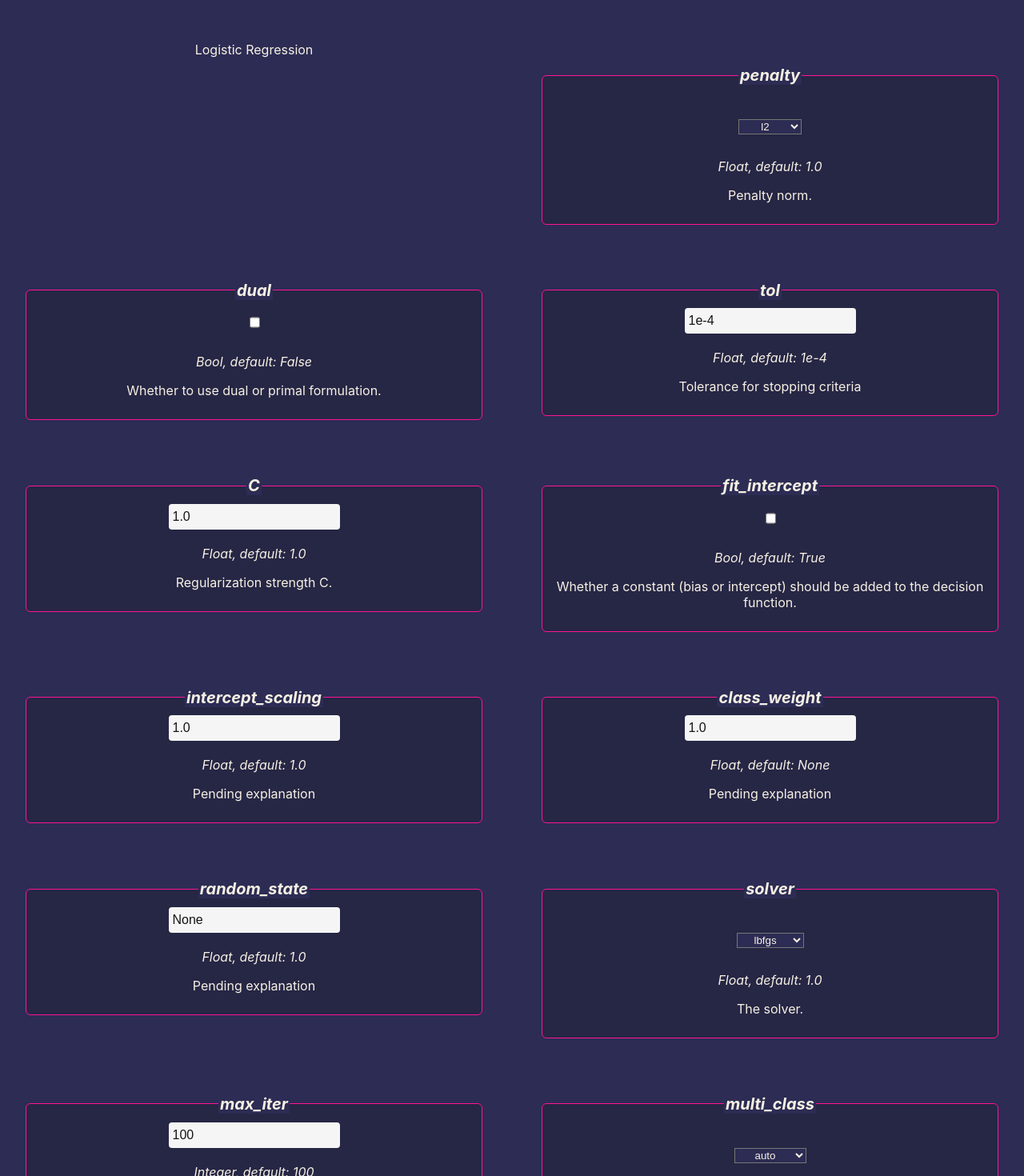
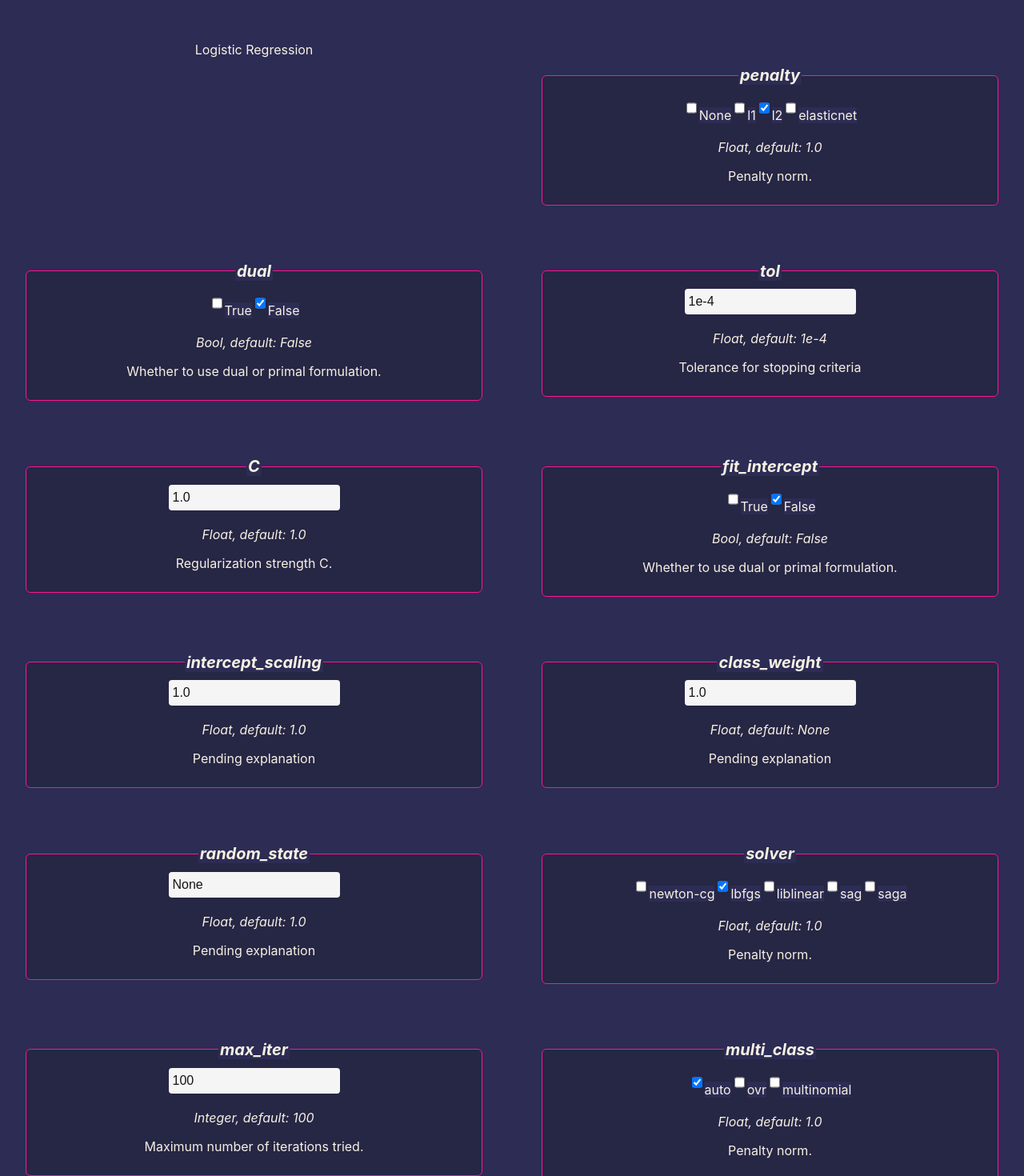
Before and after one commit to tavetisyan95/mlflow_web_app, a React (Create React App) app in the folder app/TPOT_web_app/: page / in a window 1280 px wide. Shown: the part 900-2370 px from the top of the page at 80% size. Built offline with nearby package versions, Linux system fonts and the light colour scheme; no server answers.

Commit message:
Updating app

```diff
--- a/app/TPOT_web_app/src/events.js
+++ b/app/TPOT_web_app/src/events.js
@@ -7,8 +7,29 @@ var responseArea;
 var logArea;
 
 export const events = {
-  dropdown: function () {
-	  document.getElementById("myDropdown").classList.toggle("show");
+  checkedVals: function(checkboxes){
+	 var checked = []
+	 for (var i=0; i < checkboxes.length; i++){
+		 console.log(checkboxes[i].checked);
+		 if (checkboxes[i].checked){
+			 checked.push(checkboxes[i].value);
+		 }
+	 }
+
+	 return checked
+  },
+  checkedBoxes: function(checkboxes){
+	var checked = []
+
+	for (var i=0; i < checkboxes.length; i++){
+		 console.log(checkboxes[i].checked);
+		 if (checkboxes[i].checked){
+			 checked.push(checkboxes[i].value == "True");
+		 }
+	}
+
+	 return checked
+
   },
   hideShowUI: function(){
 	var log_reg_ui = document.getElementById("log_reg_UI");
@@ -84,8 +105,28 @@ export const events = {
 	var model = document.getElementById("selector_model").value;
 	var experimentId = document.getElementById("experiment_id").value;
 
+	var penalty = events.checkedVals(document.getElementsByName("penalty"));
+
+	var dual = events.checkedBoxes(document.getElementsByName("dual"));
+	console.log(dual);
+	console.log(document.getElementsByName("dual")[0].checked);
+
+	var tol = JSON.stringify(document.getElementById("tol").value);
 	var C = JSON.stringify(document.getElementById("C").value);
-	console.log(C);
+	var fitIntercept = events.checkedBoxes(document.getElementsByName("fit_intercept"));
+	var interceptScaling = JSON.stringify(document.getElementById("intercept_scaling").value);
+	// var classWeight
+	var randomState = JSON.stringify(document.getElementById("random_state").value);
+
+	var solver = events.checkedVals(document.getElementsByName("solver"));
+
+	var maxIter = JSON.stringify(document.getElementById("max_iter").value);
+	var multiClass = events.checkedVals(document.getElementsByName("multi_class"));
+	var verbose = JSON.stringify(document.getElementById("verbose").value);
+	var warmStart = events.checkedBoxes(document.getElementsByName("warm_start"));
+	var nJobs = JSON.stringify(document.getElementById("n_jobs").value);
+	var l1Ratio = JSON.stringify(document.getElementById("l1_ratio").value);
+
 	/*var kernel = document.getElementById("selector_kernel").value;
 	var degree = document.getElementById("degree").value;*/
 
@@ -134,10 +175,23 @@ export const events = {
         complete: function (results) {
           // Defining our JSON payload for POST
           var payload = JSON.stringify({
+			penalty: penalty,
             data: JSON.stringify(results.data),
 			model: model,
 			experiment_id: experimentId,
-			C: C
+			dual: dual,
+			tol: tol,
+			C: C,
+			fit_intercept: fitIntercept,
+			intercept_scaling: interceptScaling,
+			random_state: randomState,
+			solver: solver,
+			max_iter: maxIter,
+			multi_class: multiClass,
+			verbose: verbose,
+			warm_start: warmStart,
+			n_jobs: nJobs,
+			l1_ratio: l1Ratio
           });
 
           // Showing log area if verbosity isn't 0
--- a/app/TPOT_web_app/src/logistic_regression_UI.js
+++ b/app/TPOT_web_app/src/logistic_regression_UI.js
@@ -10,7 +10,7 @@ function LogisticRegressionUI(props){
 <div>Logistic Regression</div>
 
 
-<div className="ui_item" >
+{/*<div className="ui_item" >
       <fieldset className="fieldset">
         <legend className="legend">penalty</legend>
         <div className="ui_item">
@@ -26,14 +26,33 @@ function LogisticRegressionUI(props){
           <p>Penalty norm.</p>
         </div>
       </fieldset>
+</div>*/}
+
+<div className="ui_item">
+<fieldset className="fieldset">
+        <legend className="legend">penalty</legend>
+			<input type="checkbox" id="none" name="penalty" value="None"></input>
+			<label for="none">None</label>
+			<input type="checkbox" id="l1" name="penalty" value="l1"></input>
+			<label for="l1">l1</label>
+			<input type="checkbox" id="l2" name="penalty" value="l2" defaultChecked={true}></input>
+			<label for="l2">l2</label>
+			<input type="checkbox" id="elasticnet" name="penalty" value="elasticnet"></input>
+			<label for="elasticnet">elasticnet</label>
+        <div className="description">
+          <p className="type">Float, default: 1.0</p>
+          <p>Penalty norm.</p>
+        </div>
+      </fieldset>
 	 </div>
 
 <div className="ui_item">
       <fieldset className="fieldset">
         <legend className="legend">dual</legend>
-        <div className="input">
-          <input type="checkbox" id="dual" value="True"></input>
-        </div>
+		<input type="checkbox" id="true" name="dual" value="True"></input>
+		  <label for="True">True</label>
+          <input type="checkbox" id="false" name="dual" value="False" defaultChecked={true}></input>
+		  <label for="false">False</label>
         <div className="description">
           <p className="type">Bool, default: False</p>
           <p>Whether to use dual or primal formulation.</p>
@@ -71,12 +90,13 @@ function LogisticRegressionUI(props){
 <div className="ui_item">
       <fieldset className="fieldset">
         <legend className="legend">fit_intercept</legend>
-        <div className="input">
-          <input type="checkbox" id="fit_intercept" value="True"></input>
-        </div>
+		<input type="checkbox" id="true" name="fit_intercept" value="True"></input>
+		  <label for="True">True</label>
+          <input type="checkbox" id="false" name="fit_intercept" value="False" defaultChecked={true}></input>
+		  <label for="false">False</label>
         <div className="description">
-          <p className="type">Bool, default: True</p>
-          <p>Whether a constant (bias or intercept) should be added to the decision function.</p>
+          <p className="type">Bool, default: False</p>
+          <p>Whether to use dual or primal formulation.</p>
         </div>
       </fieldset>
       </div>
@@ -123,21 +143,22 @@ function LogisticRegressionUI(props){
 	</div>
 
 
-	<div className="ui_item" >
+	<div className="ui_item">
 <fieldset className="fieldset">
         <legend className="legend">solver</legend>
-        <div className="ui_item">
-		<select id="selector_solver">
-			<option value="1">newton-cg</option>
-			<option value="2" selected="selected">lbfgs</option>
-			<option value="3">liblinear</option>
-			<option value="4">sag</option>
-			<option value="5">saga</option>
-		</select>
-		</div>
+			<input type="checkbox" id="newton-cg" name="solver" value="newton-cg"></input>
+			<label for="newton-cg">newton-cg</label>
+			<input type="checkbox" id="lbfgs" name="solver" value="lbfgs" defaultChecked={true}></input>
+			<label for="lbfgs">lbfgs</label>
+			<input type="checkbox" id="liblinear" name="solver" value="liblinear" ></input>
+			<label for="liblinear">liblinear</label>
+			<input type="checkbox" id="sag" name="solver" value="sag"></input>
+			<label for="sag">sag</label>
+			<input type="checkbox" id="saga" name="solver" value="saga"></input>
+			<label for="saga">saga</label>
         <div className="description">
           <p className="type">Float, default: 1.0</p>
-          <p>The solver.</p>
+          <p>Penalty norm.</p>
         </div>
       </fieldset>
 	 </div>
@@ -156,19 +177,18 @@ function LogisticRegressionUI(props){
 	</div>
 
 
-	<div className="ui_item" >
+	<div className="ui_item">
 <fieldset className="fieldset">
         <legend className="legend">multi_class</legend>
-        <div className="ui_item">
-		<select id="selector_multi_class">
-			<option value="1" selected="selected">auto</option>
-			<option value="2">ovr</option>
-			<option value="3">multinomial</option>
-		</select>
-		</div>
+			<input type="checkbox" id="auto" name="multi_class" value="auto" defaultChecked={true}></input>
+			<label for="auto">auto</label>
+			<input type="checkbox" id="ovr" name="multi_class" value="ovr"></input>
+			<label for="ovr">ovr</label>
+			<input type="checkbox" id="multinomial" name="multi_class" value="multinomial" ></input>
+			<label for="multinomial">multinomial</label>
         <div className="description">
           <p className="type">Float, default: 1.0</p>
-          <p>The solver.</p>
+          <p>Penalty norm.</p>
         </div>
       </fieldset>
 	 </div>
@@ -192,12 +212,13 @@ function LogisticRegressionUI(props){
 	<div className="ui_item">
       <fieldset className="fieldset">
         <legend className="legend">warm_start</legend>
-        <div className="input">
-          <input type="checkbox" id="warm_start"></input>
-        </div>
+		<input type="checkbox" id="true" name="warm_start" value="True"></input>
+		  <label for="True">True</label>
+          <input type="checkbox" id="false" name="warm_start" value="False" defaultChecked={true}></input>
+		  <label for="false">False</label>
         <div className="description">
           <p className="type">Bool, default: False</p>
-          <p>Whether or not to reuse populations from previous runs.</p>
+          <p>Whether to use dual or primal formulation.</p>
         </div>
       </fieldset>
       </div>
```
Lines whose indentation alone changed are shown as unchanged.
